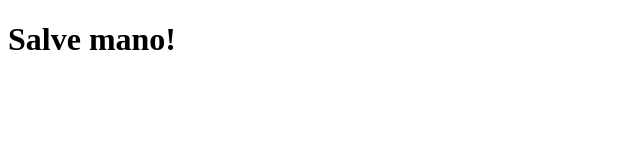
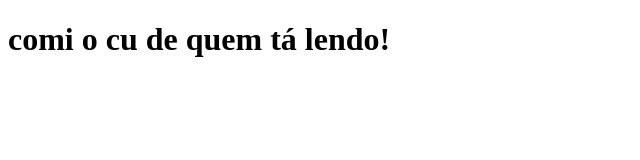
Before and after one commit to VitordaMota/vitordamota.github.io, a plain HTML site: page index.html in a window 1280 px wide. Shown: the whole page, without its empty margins (0-640 px from the left). Drawn offline with Linux system fonts and the light colour scheme.

Commit message:
Update index.html

```diff
--- a/index.html
+++ b/index.html
@@ -4,6 +4,6 @@
   <title>Meu Título</title>
 </head>
 <body>
-  <h1>Salve mano!</h1>
+  <h1>comi o cu de quem tá lendo!</h1>
 </body>
 </html>
```
